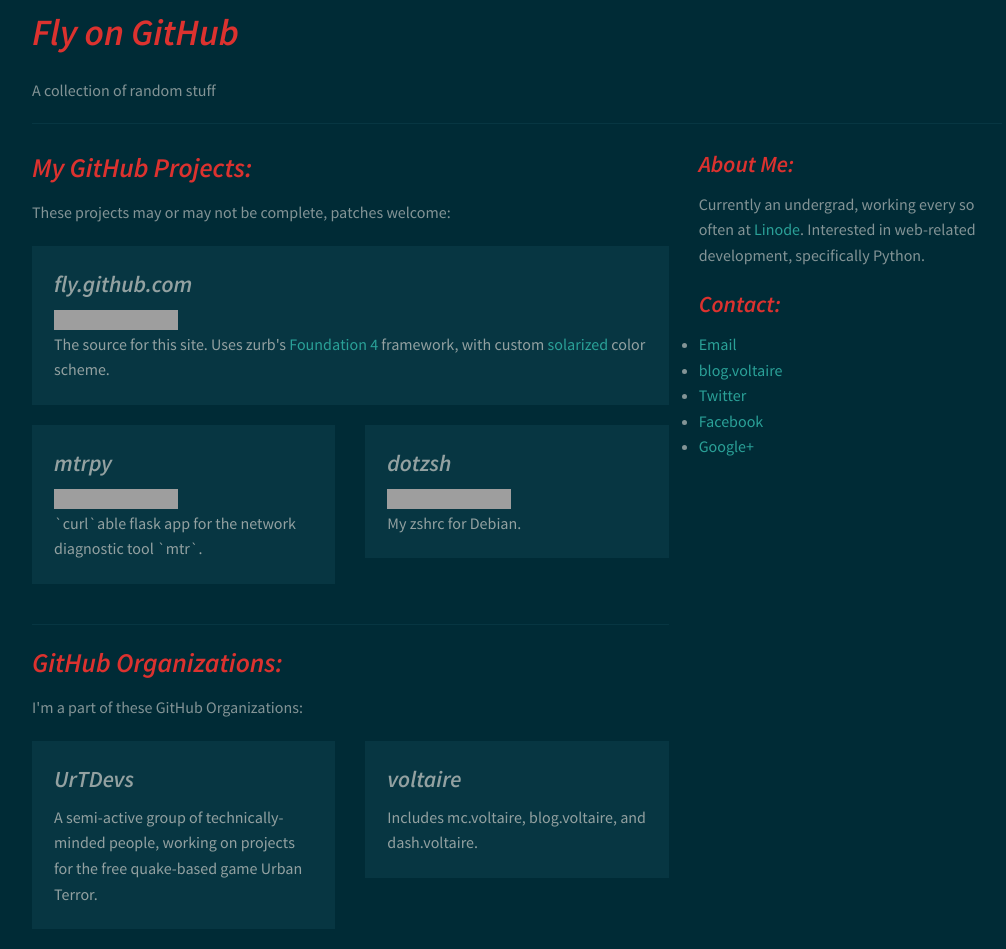
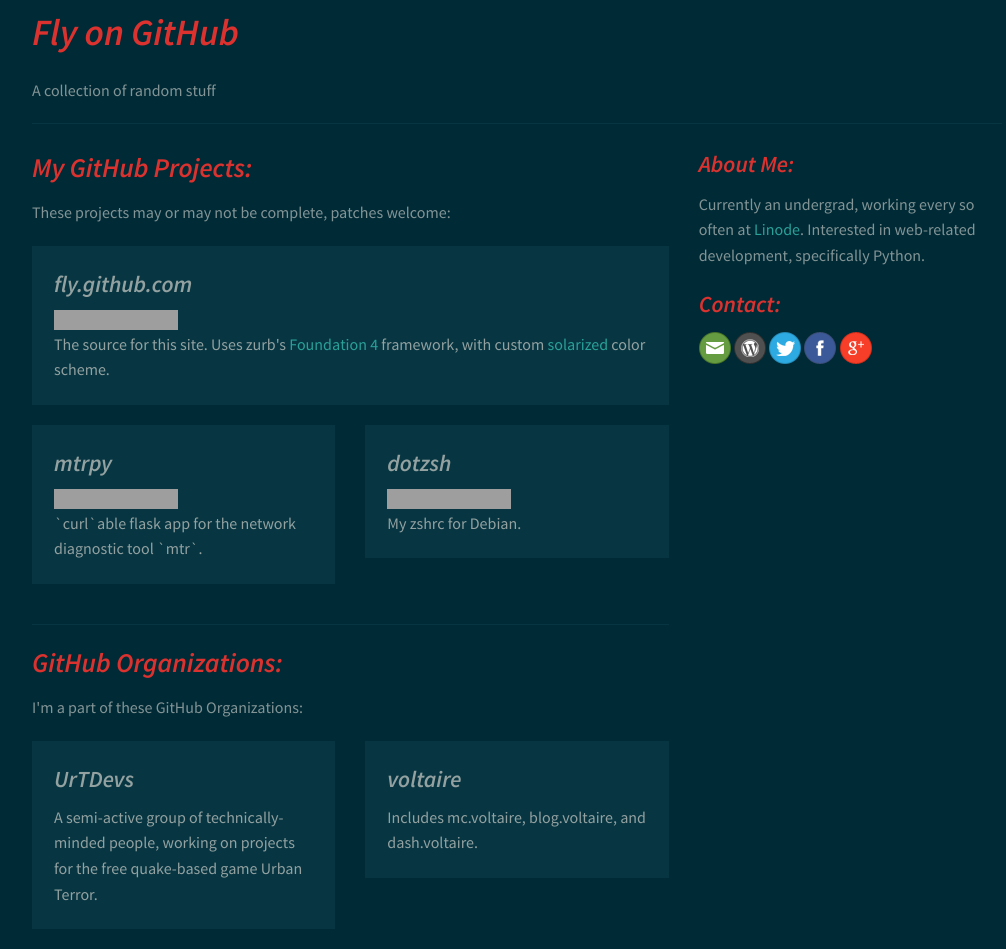
Before and after one commit to displague/fly.github.com, a plain HTML site: page index.html in a window 1280 px wide. Shown: the whole page, without its empty margins (123-1129 px from the left). Drawn offline with Linux system fonts and the light colour scheme; grey boxes are pictures that could not be loaded.

Commit message:
use icons for contact info

```diff
--- a/index.html
+++ b/index.html
@@ -82,13 +82,7 @@
             <p>Currently an undergrad, working every so often at <a href="http://linode.com" title="linode.com">Linode</a>. Interested in web-related development, specifically Python.</p>
 
             <h4>Contact:</h4>
-            <ul class="disc">
-                <li><a href="mailto:fly+githubpages@voltaire.sh?Subject=Hello">Email</a></li>
-                <li><a href="http://blog.voltaire.sh" title="voltaireBlog">blog.voltaire</a></li>
-                <li><a href="https://https://twitter.com/s_jchen" title="s_jchen on Twitter">Twitter</a></li>
-                <li><a href="https://www.facebook.com/kbar13" title="Facebook">Facebook</a></li>
-                <li><a href="https://plus.google.com/112577678300516950760/posts" title="Google+">Google+</a></li>
-            </ul>
+            <p><a href="mailto:fly+githubpages@voltaire.sh?Subject=Hello"><img src="img/email-variation.png"></a> <a href="http://blog.voltaire.sh" title="voltaireBlog"><img src="img/wordpress-variation.png"></a> <a href="https://https://twitter.com/s_jchen" title="s_jchen on Twitter"><img src="img/twitter-variation.png"></a> <a href="https://www.facebook.com/kbar13" title="Facebook"><img src="img/facebook-variation.png"></a> <a href="https://plus.google.com/112577678300516950760/posts" title="Google+"><img src="img/gplus-variation2.png"></a></p>
 
         </div><!--/column4-->
     </div><!--/row-->
```
Also changed, not shown: img/email-variation.png (added), img/facebook-variation.png (added), img/gplus-variation2.png (added), img/twitter-variation.png (added), img/wordpress-variation.png (added).
